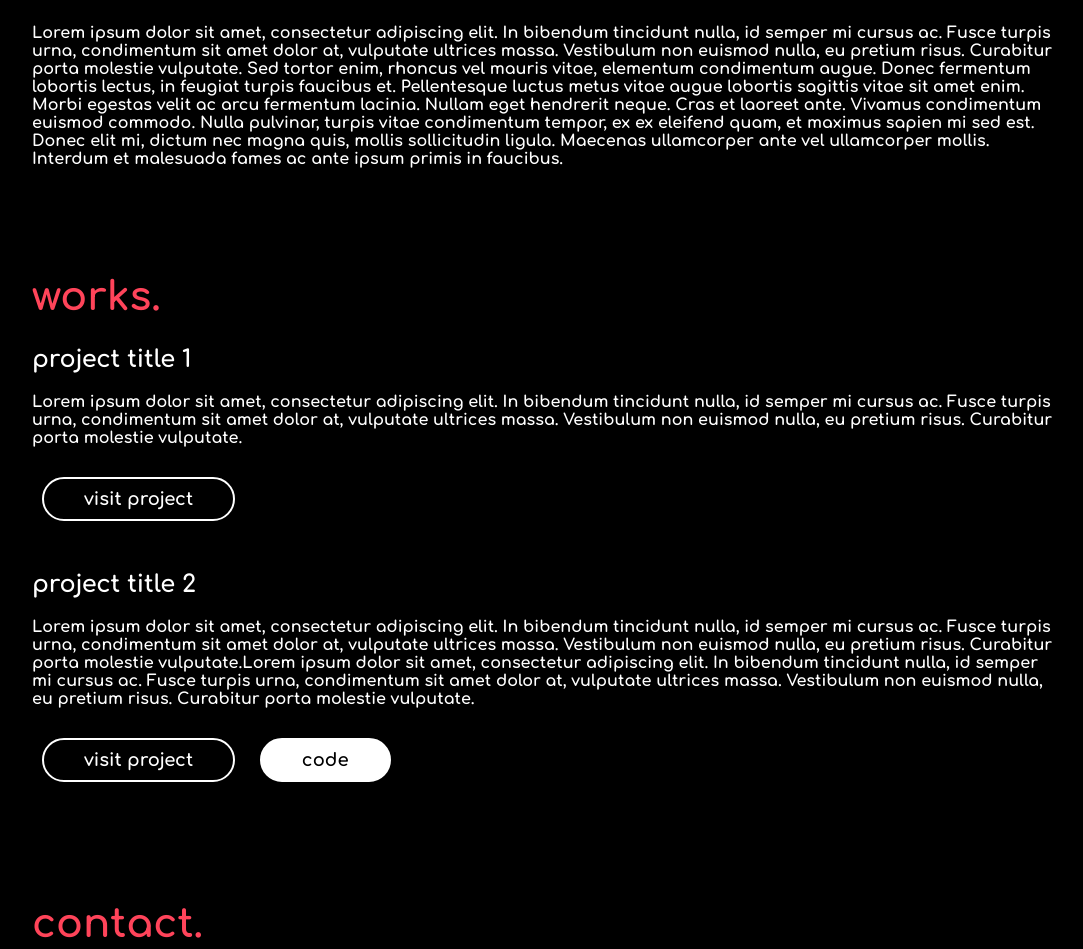
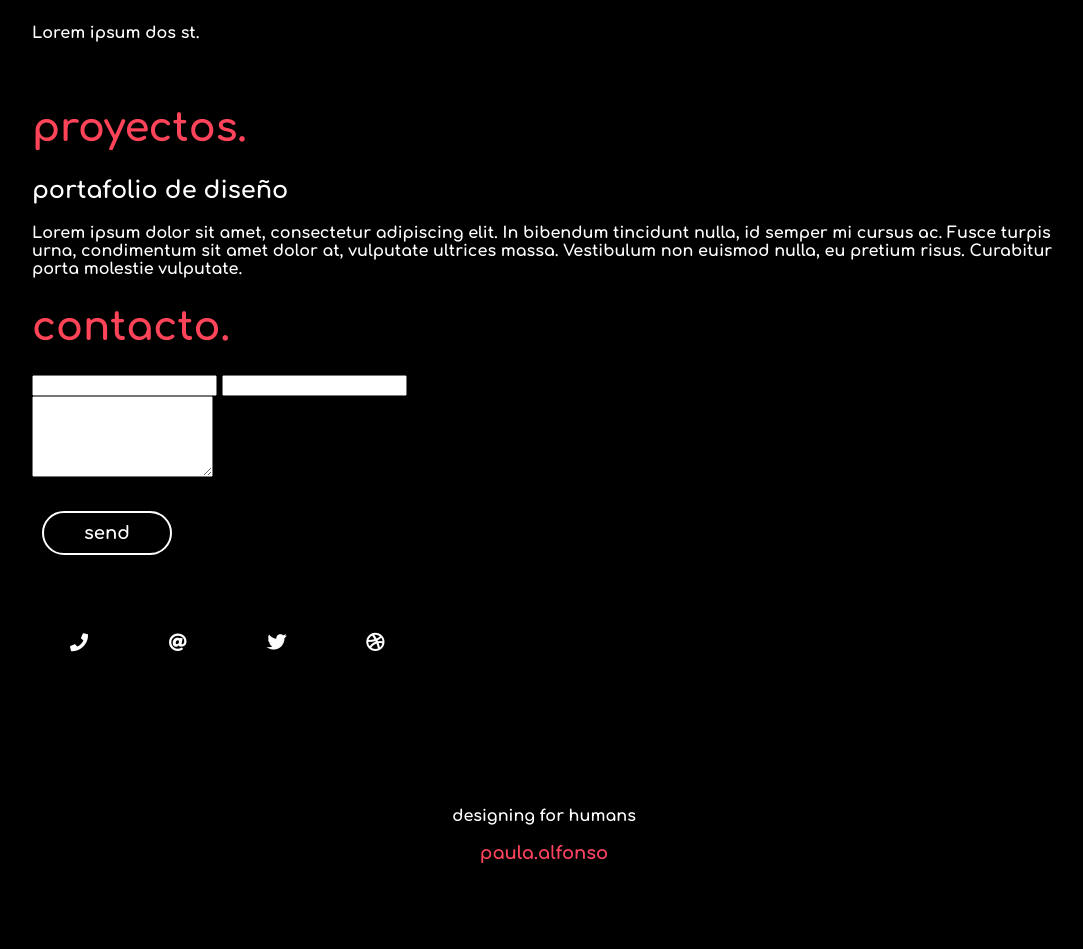
Before and after one commit to paula-alfonso/paula-alfonso.github.io, a plain HTML site: page index.html in a window 1280 px wide. Shown: the part 947-1896 px from the top of the page, without its empty margins (96-1179 px from the left). Drawn offline with nearby package versions, Linux system fonts and the light colour scheme.

Commit message:
texto inicial

```diff
--- a/index.html
+++ b/index.html
@@ -16,19 +16,19 @@
         <div id="spinner"></div>
     </div>
     <div id="header" class="animated slideInDown" style="animation-delay:1.8s;">
-    <div id="title">yourname.</div><br>
+    <div id="title">paula alfonso</div><br>
     <div id="links">
         <a href="#skills">skills</a>
-        <a href="#work" style="margin:0px 60px;">works</a>
-        <a href="#contact">contact</a>
+        <a href="#proyectos" style="margin:0px 60px;">works</a>
+        <a href="#contacto">contacto</a>
     </div>
     </div>
 
     <center>
     <div id="middle">
         <div id="tagline" class="animated zoomIn" style="animation-delay:1.8s;">
-            if you're reading this, that mean's you can read<br>
-            <button class="btn_one">haha ok</button>
+            Soy diseñadora industrial y actualmente vivo en Colombia. Estoy enfocada en aportar desde el diseño soluciones reales, colocando a los usuarios en el centro del proceso. <br>
+            <button class="btn_one">Contactar</button>
         </div>
     </div>
     </center>
@@ -38,32 +38,24 @@
                  <h1>skills.</h1>
                  <div>
                         <p>
-                            Lorem ipsum dolor sit amet, consectetur adipiscing elit. In bibendum tincidunt nulla, id semper mi cursus ac. Fusce turpis urna, condimentum sit amet dolor at, vulputate ultrices massa. Vestibulum non euismod nulla, eu pretium risus. Curabitur porta molestie vulputate. Sed tortor enim, rhoncus vel mauris vitae, elementum condimentum augue. Donec fermentum lobortis lectus, in feugiat turpis faucibus et. Pellentesque luctus metus vitae augue lobortis sagittis vitae sit amet enim. Morbi egestas velit ac arcu fermentum lacinia. Nullam eget hendrerit neque. Cras et laoreet ante. Vivamus condimentum euismod commodo. Nulla pulvinar, turpis vitae condimentum tempor, ex ex eleifend quam, et maximus sapien mi sed est. Donec elit mi, dictum nec magna quis, mollis sollicitudin ligula. Maecenas ullamcorper ante vel ullamcorper mollis. Interdum et malesuada fames ac ante ipsum primis in faucibus.
+                            Lorem ipsum dos st.
                         </p>
                  </div>
              </div>
 
-              <div id="work">
-                 <h1>works.</h1>
+              <div id="proyectos">
+                 <h1>proyectos.</h1>
 
                  <div class="project">
-                 <h2>project title 1</h2>
+                 <h2>portafolio de diseño</h2>
                  <div>Lorem ipsum dolor sit amet, consectetur adipiscing elit. In bibendum tincidunt nulla, id semper mi cursus ac. Fusce turpis urna, condimentum sit amet dolor at, vulputate ultrices massa. Vestibulum non euismod nulla, eu pretium risus. Curabitur porta molestie vulputate.</div>
-                 <button class="btn_one">visit project</button>
-                </div>
 
-                <div class="project">
-                 <h2>project title 2</h2>
-                 <div>Lorem ipsum dolor sit amet, consectetur adipiscing elit. In bibendum tincidunt nulla, id semper mi cursus ac. Fusce turpis urna, condimentum sit amet dolor at, vulputate ultrices massa. Vestibulum non euismod nulla, eu pretium risus. Curabitur porta molestie vulputate.Lorem ipsum dolor sit amet, consectetur adipiscing elit. In bibendum tincidunt nulla, id semper mi cursus ac. Fusce turpis urna, condimentum sit amet dolor at, vulputate ultrices massa. Vestibulum non euismod nulla, eu pretium risus. Curabitur porta molestie vulputate.
-                 </div>
-                 <button class="btn_one">visit project</button>
-                 <button class="btn_two">code</button>
                 </div>
 
              </div>
 
-              <div id="contact">
-                 <h1>contact.</h1>
+              <div id="contacto">
+                 <h1>contacto.</h1>
                  <form>
                      <input type="text" placeholder="name" required>
                      <input type="email" placeholder="email" required><br>
@@ -79,7 +71,7 @@
              </div>
     </div>
     <div id="footer">
-        made on earth by a human <br><br> <a href="https://imfunniee.github.io">imfunniee</a>
+        designing for humans <br><br> <a href="https://www.behance.net/paulatalfonso">paula.alfonso</a>
     </div>
 <script src="index.js" type="text/javascript"></script>
 </body>
```
